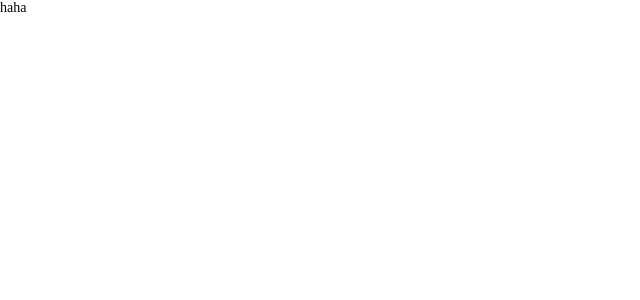
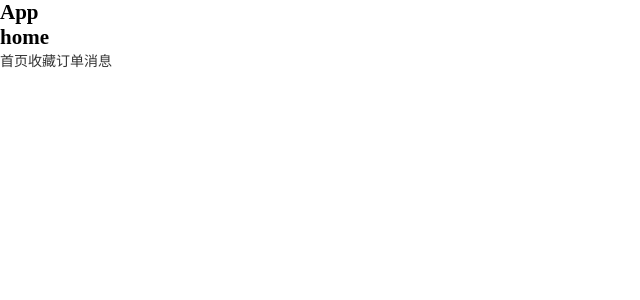
Before and after one commit to hotjuicew/hytrip, a Vue app: page /#/home in a window 1280 px wide. Before the commit this address led to /home#/home. Shown: the top 300 px of the page, without its empty margins (0-640 px from the left). Built offline with nearby package versions, Linux system fonts and the light colour scheme.

Commit message:
add:preliminary completion of routing configuration

```diff
--- a/src/App.vue
+++ b/src/App.vue
@@ -1,5 +1,10 @@
 <template>
-haha
+<h2>App</h2>
+  <router-view></router-view>
+  <router-link to="/home">首页</router-link>
+  <router-link to="/favor">收藏</router-link>
+  <router-link to="/order">订单</router-link>
+  <router-link to="/message">消息</router-link>
 </template>
 
 <script setup>
--- a/src/router/index.js
+++ b/src/router/index.js
@@ -1,17 +1,29 @@
-import { createRouter, createWebHistory } from 'vue-router'
+import {createRouter, createWebHashHistory} from 'vue-router'
 
 const router = createRouter({
-  history: createWebHistory(import.meta.env.BASE_URL),
-  routes: [
-    {
-      path:'/',
-      redirect:'/home'
-    },
-    {
-      path:'/home',
-      component: () => import("@/views/home/home")
-    }
-  ]
+    history: createWebHashHistory(),
+    routes: [
+        {
+            path: '/',
+            redirect: '/home'
+        },
+        {
+            path: '/home',
+            component: () => import("@/views/home/home.vue")
+        },
+        {
+            path: '/favor',
+            component: () => import("@/views/favor/favor.vue")
+        },
+        {
+            path: '/message',
+            component: () => import("@/views/message/message.vue")
+        },
+        {
+            path: '/order',
+            component: () => import("@/views/order/order.vue")
+        },
+    ]
 })
 
 export default router
```
